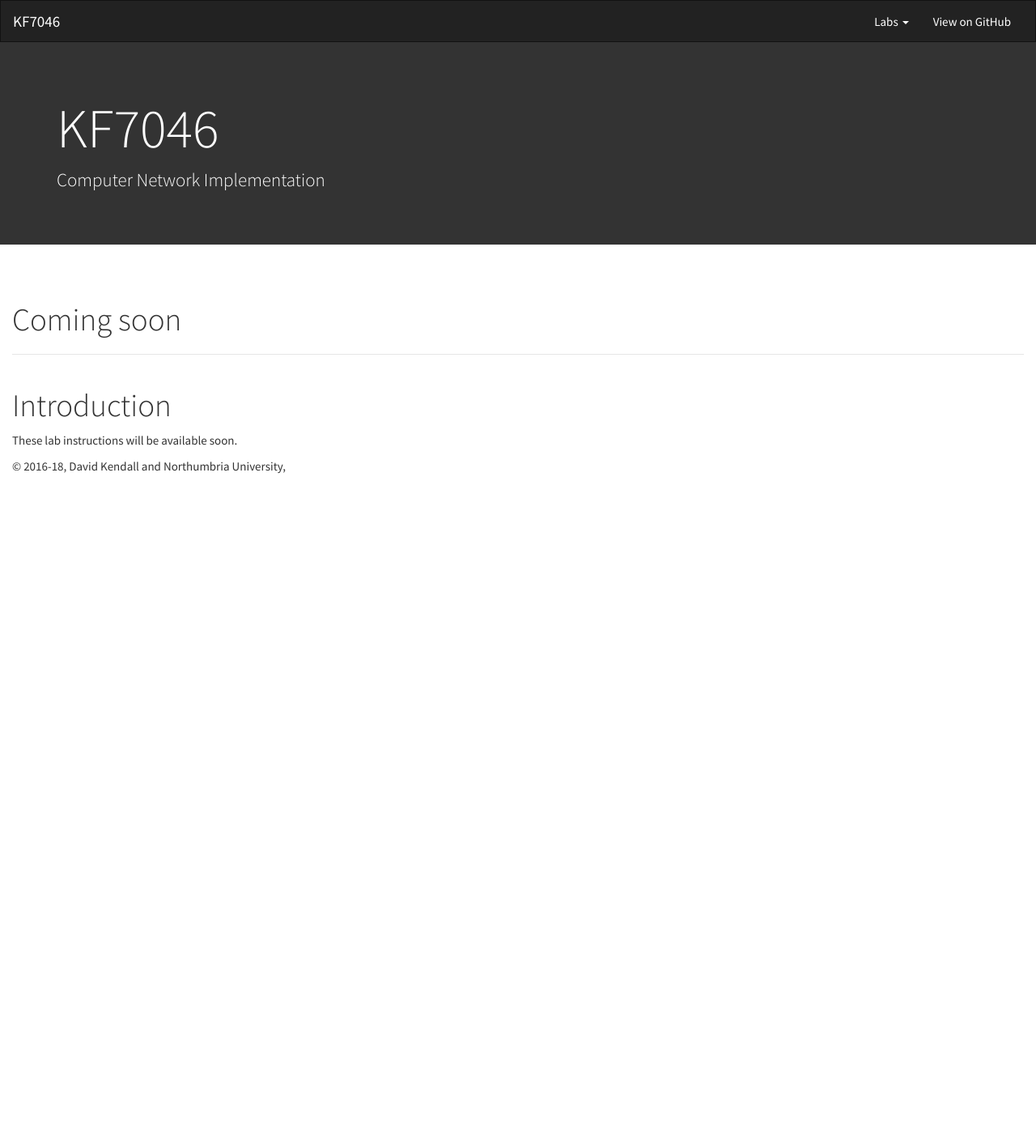
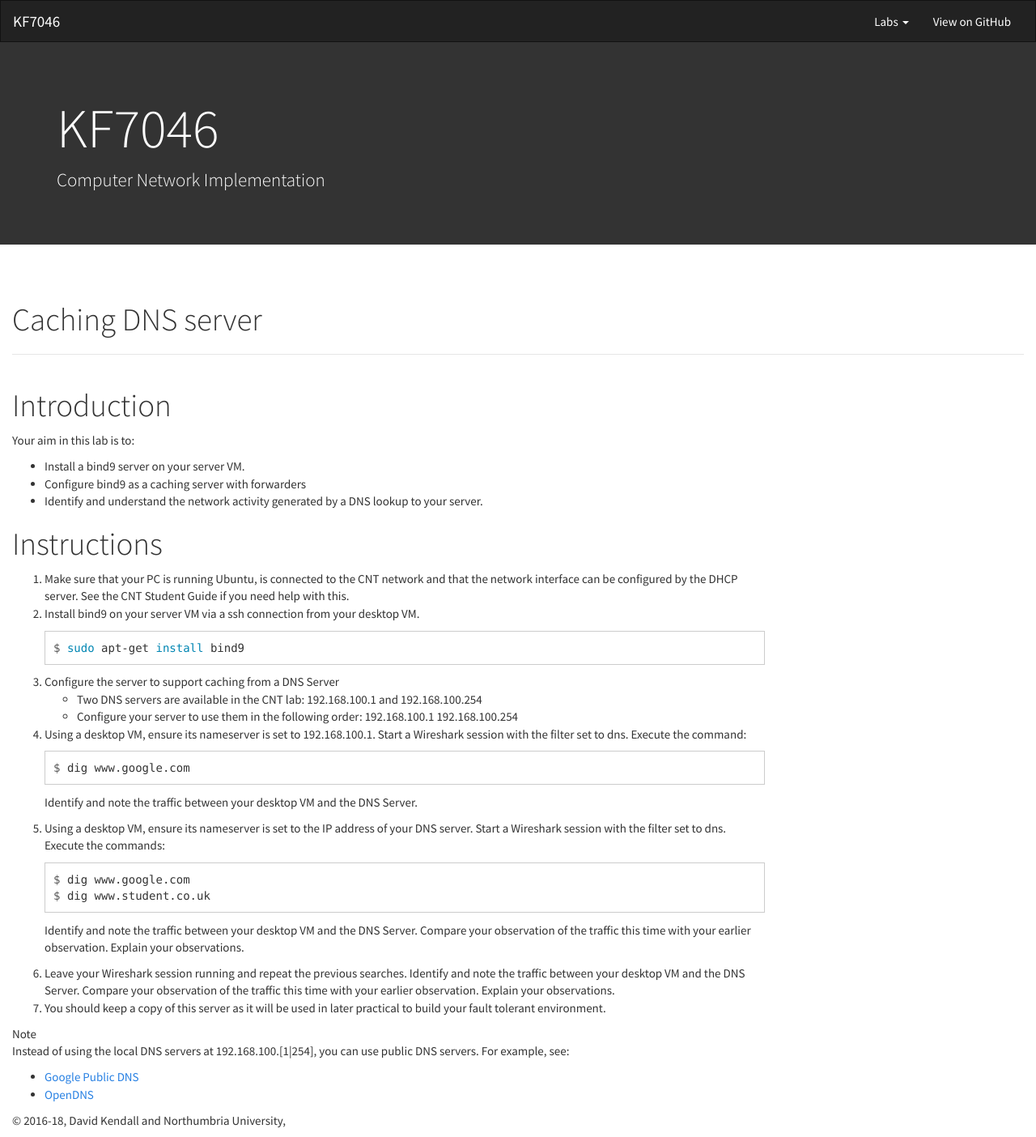
Before and after one commit to DavidKendall/kf7046, a Jekyll site: the page built from L04.md, in a window 1280 px wide. Shown: the whole page at 81% size. Built offline with Jekyll 4.4.1, drawn with Linux system fonts in a browser that asks for light colours; nearby versions of some CDN libraries; before the commit the page ends 900 px from its top, so only the background shows below that.

Commit message:
Updated Lab 4

````diff
--- a/L04.md
+++ b/L04.md
@@ -1,9 +1,48 @@
 ---
 layout: default
-title: Coming soon
+title: Caching DNS server
 license: not needed
 ---
 
 # Introduction
 
-These lab instructions will be available soon.
+Your aim in this lab is to:
+
+* Install a bind9 server on your server VM.
+* Configure bind9 as a caching server with forwarders
+* Identify and understand the network activity generated by a DNS lookup to your server.
+
+# Instructions
+
+1. Make sure that your PC is running Ubuntu, is connected to the CNT network and that the network interface can be configured by the DHCP server. See the CNT Student Guide if you need help with this.
+2. Install bind9 on your server VM via a ssh connection from your desktop VM.
+
+   ``` shell_session
+   $ sudo apt-get install bind9
+   ```
+3. Configure the server to support caching from a DNS Server
+    * Two DNS servers are available in the CNT lab: 192.168.100.1 and 192.168.100.254
+    * Configure your server to use them in the following order:
+            192.168.100.1
+            192.168.100.254
+4. Using a desktop VM, ensure its nameserver is set to 192.168.100.1. Start a Wireshark session with the filter set to dns. Execute the command:
+
+   ``` shell_session
+   $ dig www.google.com
+   ```
+Identify and note the traffic between your desktop VM and the DNS Server.
+5. Using a desktop VM, ensure its nameserver is set to the IP address of your DNS server. Start a Wireshark session with the filter set to dns. Execute the commands:
+
+   ``` shell_session
+   $ dig www.google.com
+   $ dig www.student.co.uk
+   ```
+Identify and note the traffic between your desktop VM and the DNS Server. Compare your observation of the traffic this time with your earlier observation. Explain your observations.
+6. Leave your Wireshark session running and repeat the previous searches. Identify and note the traffic between your desktop VM and the DNS Server. Compare your observation of the traffic this time with your earlier observation. Explain your observations.
+7. You should keep a copy of this server as it will be used in later practical to build your fault tolerant environment.
+
+Note
+<br/>
+Instead of using the local DNS servers at 192.168.100.[1|254], you can use public DNS servers. For example, see:
+* [Google Public DNS](https://developers.google.com/speed/public-dns/)
+* [OpenDNS](http://www.opendns.com/)
````
